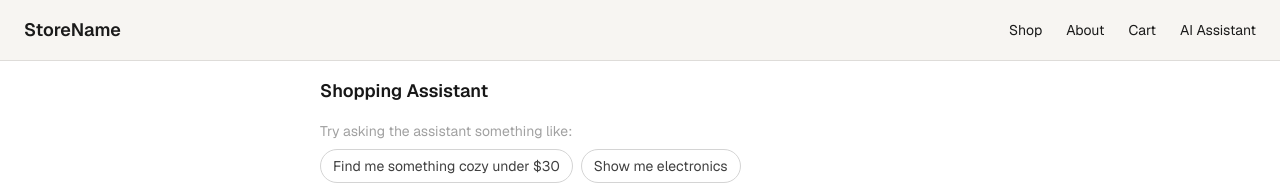
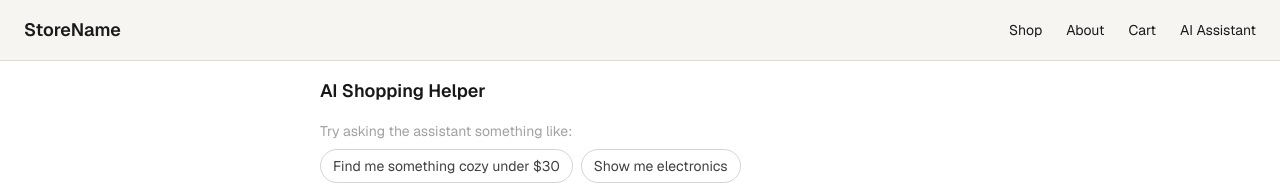
Before and after one commit to habzasaleem/ecommerce-store, a Next.js app: page /assistant in a window 1280 px wide. Shown: the top 185 px of the page. Built offline with nearby package versions, Linux system fonts and the light colour scheme.

Commit message:
Rename assistant heading (intentional break for FE-09 CI demo)

```diff
--- a/app/assistant/page.jsx
+++ b/app/assistant/page.jsx
@@ -32,7 +32,7 @@ export default function AssistantPage() {
   return (
     <div className="mx-auto flex h-screen max-w-2xl flex-col p-4">
       <h1 className="mb-4 text-lg font-semibold text-neutral-900">
-        Shopping Assistant
+        AI Shopping Helper
       </h1>
 
       <div className="flex-1 overflow-y-auto space-y-4 pb-4">
```
